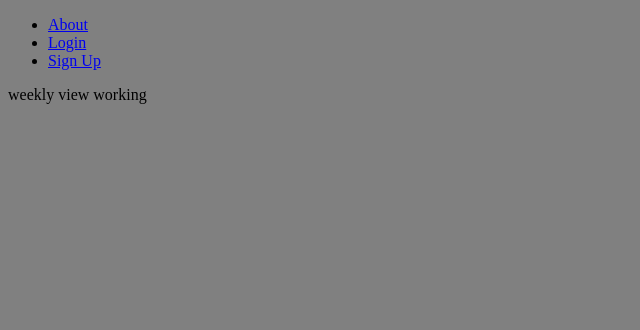
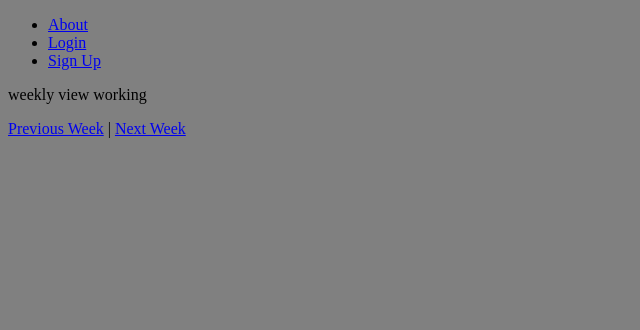
Before and after one commit to EddieC97/Task-Flow, a Django app: page /tasks/weeklyview/ in a window 1280 px wide. Shown: the top 330 px of the page, without its empty margins (0-640 px from the left). Run offline with Django 5.2, Linux system fonts and the light colour scheme; data that the repository does not hold is empty.

Commit message:
next week and this week working

```diff
--- a/main_app/templates/tasks/weeklyview.html
+++ b/main_app/templates/tasks/weeklyview.html
@@ -9,4 +9,9 @@
 
 <p>weekly view working</p>
 
+<p>
+    <a href="?now={{ week_start|date:'Y-m-d' }}&previous=true">Previous Week</a> |
+    <a href="?now={{ week_start|date:'Y-m-d' }}&next=true">Next Week</a>
+</p>
+
 {% endblock %}
```
